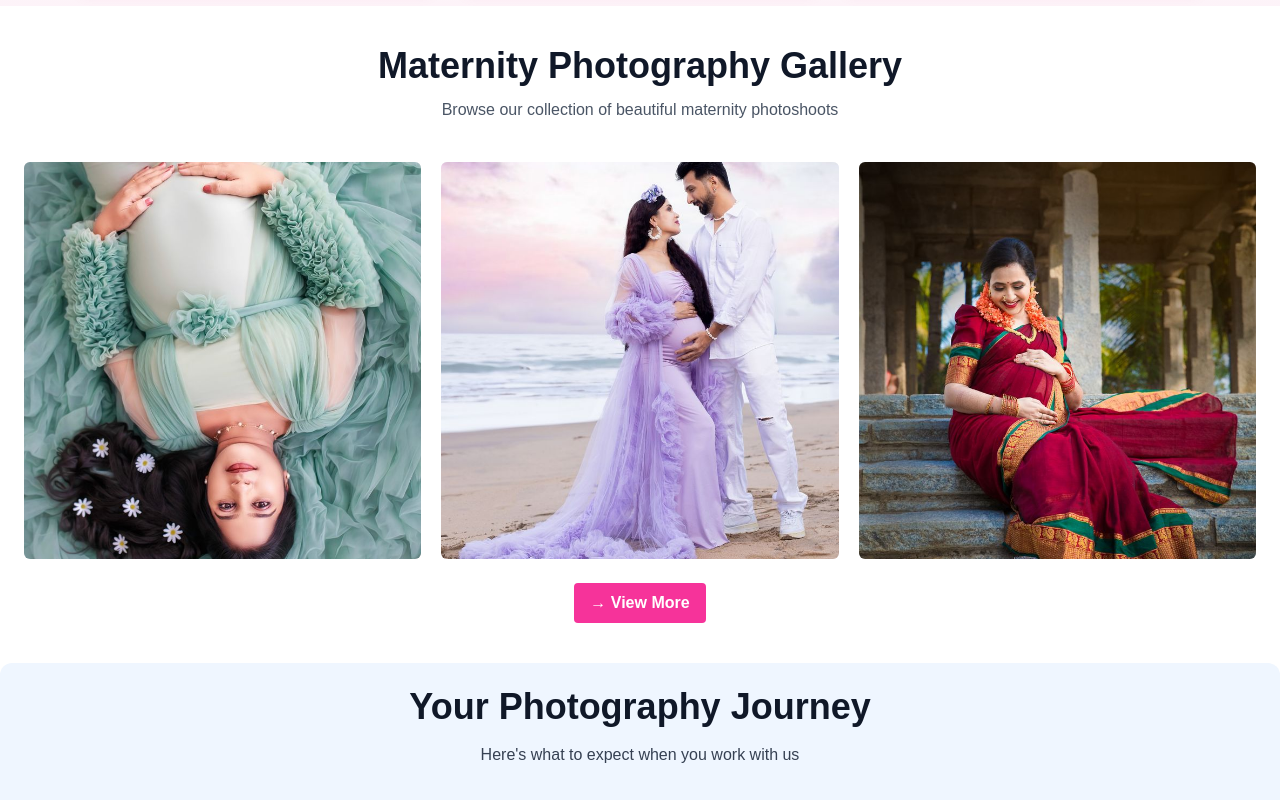
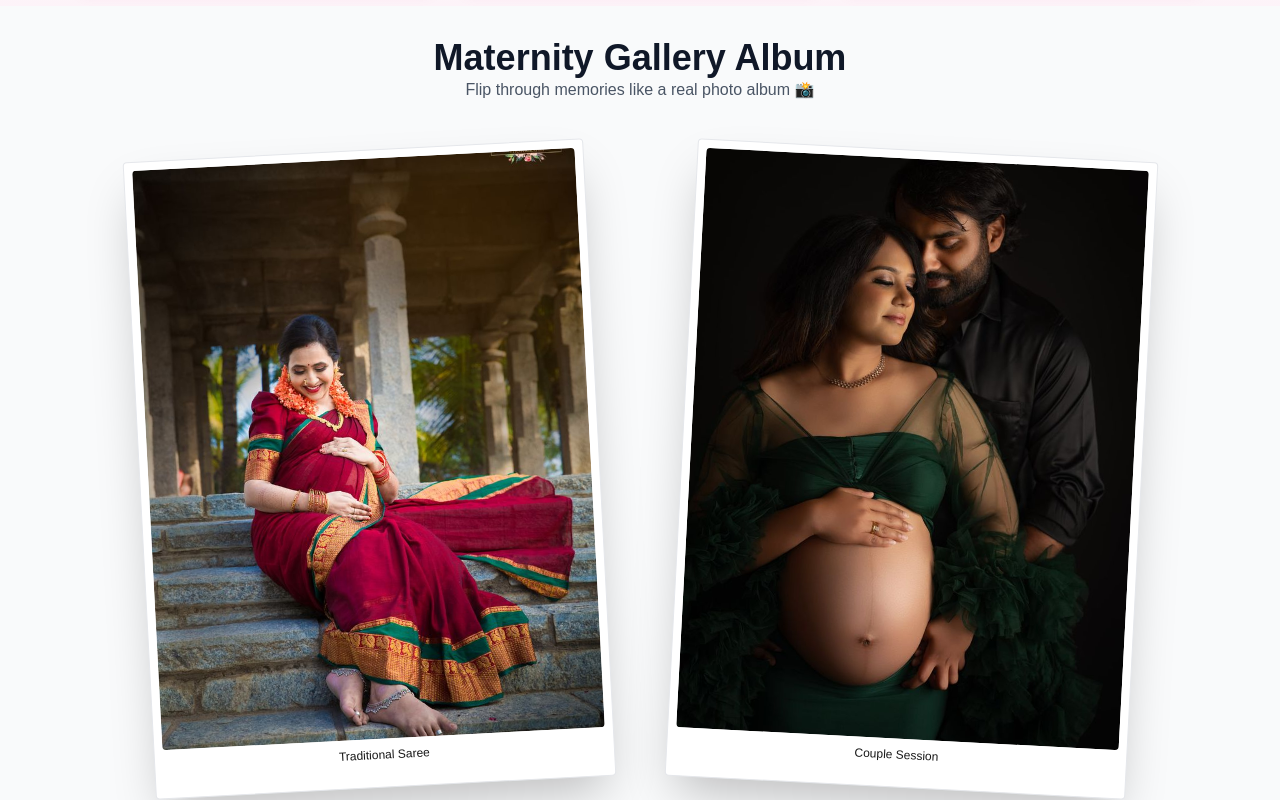
Before and after one commit to swapna-uggam/maternityphotoshoot, a Next.js app: page / in a window 1280 px wide. Shown: the part 7060-7860 px from the top of the page. Built offline with nearby package versions, Linux system fonts and the light colour scheme; no server answers.

Commit message:
first commit

```diff
--- a/app/components/Contact.jsx
+++ b/app/components/Contact.jsx
@@ -416,8 +416,8 @@ export default function Contact() {
 
       <main className=" mx-auto px-4 lg:pb-1 sm:px-6 lg:px-8">
         <div className=" mx-auto text-center mb-16">
-          <h1 className="text-xl sm:text-xl md:text-2xl lg:text-3xl xl:text-4xl 2xl:text-7xl font-bold text-gray-900 mb-4">Contact Our Maternity Photographers</h1>
-          <p className="text-gray-600 text-xs sm:text-base 2xl:text-4xl">
+          <h1 className="text-xl sm:text-xl md:text-2xl lg:text-3xl xl:text-4xl 2xl:text-5xl font-bold text-gray-900 mb-4">Contact Our Maternity Photographers</h1>
+          <p className="text-gray-600 text-xs sm:text-base 2xl:text-3xl">
             Fill out the form below to book your maternity photoshoot or ask any questions. We proudly serve all regions across the UK, including London.
           </p>
         </div>
--- a/app/components/GallerySection.jsx
+++ b/app/components/GallerySection.jsx
@@ -1,142 +1,265 @@
-
 // 'use client';
 
-// import { useState, useRef } from 'react';
+// import { useState, useEffect, useRef } from 'react';
 // import Image from 'next/image';
+// import { motion, AnimatePresence } from 'framer-motion';
+// import { Howl } from 'howler';
+
+// const flipSound = new Howl({
+//   src: ['/flip.mp3'],
+//   volume: 0.3,
+// });
 
 // const galleryItems = [
-//   { id: 1, title: "Vintage Maternity Shoot", img: "/pinvintage.jpg", alt: "Vintage style maternity photoshoot" },
-//   { id: 2, title: "Beach Maternity", img: "/pinbeach.jpg", alt: "Beach maternity photoshoot" },
-//   { id: 3, title: "Traditional Saree", img: "/pintraditional.jpg", alt: "Traditional saree maternity photoshoot" },
-//   { id: 4, title: "Couple Session", img: "/pincouple.jpg", alt: "Couple maternity photoshoot" },
-//   { id: 5, title: "Black & White", img: "/pinblack.jpg", alt: "Black and white maternity photos" },
-//   { id: 6, title: "Outdoor Natural", img: "/pinhero1.jpg", alt: "Outdoor natural light maternity shoot" },
-//   { id: 7, title: "Studio Glamour", img: "/pinstudio.jpg", alt: "Studio maternity photography" },
-//   { id: 8, title: "Family Inclusion", img: "/pinfamily.jpg", alt: "Family maternity photoshoot" },
-//   { id: 9, title: "Seasonal Theme", img: "/pintheme.jpg", alt: "Seasonal themed maternity shoot" },
+//   { id: 1, title: 'Vintage Maternity Shoot', img: '/pinvintage.jpg', alt: 'Vintage style maternity photoshoot' },
+//   { id: 2, title: 'Beach Maternity', img: '/pinbeach.jpg', alt: 'Beach maternity photoshoot' },
+//   { id: 3, title: 'Traditional Saree', img: '/pintraditional.jpg', alt: 'Traditional saree maternity photoshoot' },
+//   { id: 4, title: 'Couple Session', img: '/pincouple.jpg', alt: 'Couple maternity photoshoot' },
+//   { id: 5, title: 'Black & White', img: '/pinblack.jpg', alt: 'Black and white maternity photos' },
+//   { id: 6, title: 'Outdoor Natural', img: '/pinhero1.jpg', alt: 'Outdoor natural light maternity shoot' },
+//   { id: 7, title: 'Studio Glamour', img: '/pinstudio.jpg', alt: 'Studio maternity photography' },
+//   { id: 8, title: 'Family Inclusion', img: '/pinfamily.jpg', alt: 'Family maternity photoshoot' },
+//   { id: 9, title: 'Seasonal Theme', img: '/pintheme.jpg', alt: 'Seasonal themed maternity shoot' },
 // ];
 
 // export default function GallerySection() {
-//   const [showAll, setShowAll] = useState(false);
-//   const galleryRef = useRef(null);
+//   const [pageIndex, setPageIndex] = useState(0);
+//   const [isPlaying, setIsPlaying] = useState(true);
+//   const intervalRef = useRef(null);
 
-//   const handleToggle = () => {
-//     if (showAll && galleryRef.current) {
-//       // Scroll to top of gallery section smoothly
-//       galleryRef.current.scrollIntoView({ behavior: 'smooth' });
-//     }
-//     setShowAll(!showAll);
+//   const nextPage = () => {
+//     flipSound.play();
+//     setPageIndex((prev) => (prev + 2) % galleryItems.length);
 //   };
 
-//   const visibleItems = showAll ? galleryItems : galleryItems.slice(0, 3);
+//   const prevPage = () => {
+//     flipSound.play();
+//     setPageIndex((prev) => (prev - 2 + galleryItems.length) % galleryItems.length);
+//   };
+
+//   const togglePlay = () => setIsPlaying((prev) => !prev);
+
+//   useEffect(() => {
+//     if (isPlaying) {
+//       intervalRef.current = setInterval(nextPage, 4000);
+//     } else {
+//       clearInterval(intervalRef.current);
+//     }
+//     return () => clearInterval(intervalRef.current);
+//   }, [isPlaying]);
+
+//   const leftPage = galleryItems[pageIndex];
+//   const rightPage = galleryItems[(pageIndex + 1) % galleryItems.length];
 
 //   return (
-//     <section id="gallery" ref={galleryRef} className="bg-white py-10 px-3 sm:px-6 md:mt-[-20px] md:py-10">
-//       <div className="max-w-5xl mx-auto mt-[-41px] md:mt-[-30px] text-center mb-10">
-//         <h2 className="text-xl sm:text-xl md:text-2xl lg:text-3xl xl:text-4xl 2xl:text-7xl font-bold text-gray-900 mb-3">
-//           Maternity Photography Gallery
-//         </h2>
-//         <p className="text-xs sm:text-base 2xl:text-4xl text-gray-600">
-//           Browse our collection of beautiful maternity photoshoots
-//         </p>
+//     <section className="bg-white py-12 px-4">
+//       <div className="text-center mb-8">
+//         <h2 className="text-3xl font-bold text-gray-900">Maternity Album</h2>
+//         <p className="text-gray-600">Flip through memories like a book 📖</p>
 //       </div>
 
-//       <div className="grid grid-cols-2 sm:grid-cols-3 gap-3 sm:gap-5">
-//         {visibleItems.map((item) => (
-//           <div
-//             key={item.id}
-//             className="relative aspect-[1/1] overflow-hidden rounded-md group bg-gray-100"
+//       <div className="flex justify-center items-stretch gap-2 md:gap-6 max-w-5xl mx-auto relative">
+//         <AnimatePresence key={leftPage.id}>
+//           <motion.div
+//             key={leftPage.id}
+//             initial={{ rotateY: 90, opacity: 0 }}
+//             animate={{ rotateY: 0, opacity: 1 }}
+//             exit={{ rotateY: -90, opacity: 0 }}
+//             transition={{ duration: 0.6 }}
+//             className="relative w-[45%] aspect-[3/4] bg-white rounded-lg overflow-hidden shadow-xl"
+//             drag="x"
+//             dragConstraints={{ left: 0, right: 0 }}
+//             onDragEnd={(e, info) => {
+//               if (info.offset.x < -50) nextPage();
+//               if (info.offset.x > 50) prevPage();
+//             }}
 //           >
-//             <Image
-//               src={item.img}
-//               alt={item.alt}
-//               fill
-//               className="object-cover transition-transform duration-500 group-hover:scale-105"
-//               sizes="(max-width: 640px) 50vw, (max-width: 1024px) 33vw, 300px"
-//               priority
-//             />
-//           </div>
-//         ))}
+//             <Image src={leftPage.img} alt={leftPage.alt} fill className="object-cover" />
+//             <div className="absolute bottom-0 bg-black/50 text-white w-full p-2 text-center text-xs md:text-sm">
+//               {leftPage.title}
+//             </div>
+//           </motion.div>
+//         </AnimatePresence>
+
+//         <div className="w-[2px] bg-gradient-to-b from-gray-300 to-gray-500 shadow-inner rounded-full" />
+
+//         <AnimatePresence key={rightPage.id}>
+//           <motion.div
+//             key={rightPage.id}
+//             initial={{ rotateY: 90, opacity: 0 }}
+//             animate={{ rotateY: 0, opacity: 1 }}
+//             exit={{ rotateY: -90, opacity: 0 }}
+//             transition={{ duration: 0.6 }}
+//             className="relative w-[45%] aspect-[3/4] bg-white rounded-lg overflow-hidden shadow-xl"
+//             drag="x"
+//             dragConstraints={{ left: 0, right: 0 }}
+//             onDragEnd={(e, info) => {
+//               if (info.offset.x < -50) nextPage();
+//               if (info.offset.x > 50) prevPage();
+//             }}
+//           >
+//             <Image src={rightPage.img} alt={rightPage.alt} fill className="object-cover" />
+//             <div className="absolute bottom-0 bg-black/50 text-white w-full p-2 text-center text-xs md:text-sm">
+//               {rightPage.title}
+//             </div>
+//           </motion.div>
+//         </AnimatePresence>
 //       </div>
 
-//       <div className="text-center mt-6">
-//         <button onClick={handleToggle}
-//           className="bg-pink-500 hover:bg-pink-600 text-white font-semibold py-2 px-4 rounded transition duration-300 text-sm sm:text-base">
-//           {showAll ? '← View Less' : '→ View More'}
+//       <div className="mt-6 text-center space-x-4">
+//         <button
+//           onClick={prevPage}
+//           className="bg-gray-300 hover:bg-gray-400 text-gray-800 font-medium py-2 px-4 rounded"
+//         >
+//           ← Previous
+//         </button>
+//         <button
+//           onClick={togglePlay}
+//           className="bg-pink-500 hover:bg-pink-600 text-white font-medium py-2 px-4 rounded"
+//         >
+//           {isPlaying ? 'Pause ⏸' : 'Play ▶️'}
+//         </button>
+//         <button
+//           onClick={nextPage}
+//           className="bg-gray-300 hover:bg-gray-400 text-gray-800 font-medium py-2 px-4 rounded"
+//         >
+//           Next →
 //         </button>
 //       </div>
 //     </section>
 //   );
 // }
+
+
+
 'use client';
 
-import { useState, useRef } from 'react';
+import { useState, useEffect, useRef } from 'react';
 import Image from 'next/image';
+import { motion, AnimatePresence } from 'framer-motion';
+import { Howl } from 'howler';
+
+const flipSound = new Howl({
+  src: ['/flip.mp3'],
+  volume: 0.3,
+});
 
 const galleryItems = [
-  { id: 1, title: "Vintage Maternity Shoot", img: "/pinvintage.jpg", alt: "Vintage style maternity photoshoot" },
-  { id: 2, title: "Beach Maternity", img: "/pinbeach.jpg", alt: "Beach maternity photoshoot" },
-  { id: 3, title: "Traditional Saree", img: "/pintraditional.jpg", alt: "Traditional saree maternity photoshoot" },
-  { id: 4, title: "Couple Session", img: "/pincouple.jpg", alt: "Couple maternity photoshoot" },
-  { id: 5, title: "Black & White", img: "/pinblack.jpg", alt: "Black and white maternity photos" },
-  { id: 6, title: "Outdoor Natural", img: "/pinhero1.jpg", alt: "Outdoor natural light maternity shoot" },
-  { id: 7, title: "Studio Glamour", img: "/pinstudio.jpg", alt: "Studio maternity photography" },
-  { id: 8, title: "Family Inclusion", img: "/pinfamily.jpg", alt: "Family maternity photoshoot" },
-  { id: 9, title: "Seasonal Theme", img: "/pintheme.jpg", alt: "Seasonal themed maternity shoot" },
+  { id: 1, title: 'Vintage Maternity Shoot', img: '/pinvintage.jpg', alt: 'Vintage style maternity photoshoot' },
+  { id: 2, title: 'Beach Maternity', img: '/pinbeach.jpg', alt: 'Beach maternity photoshoot' },
+  { id: 3, title: 'Traditional Saree', img: '/pintraditional.jpg', alt: 'Traditional saree maternity photoshoot' },
+  { id: 4, title: 'Couple Session', img: '/pincouple.jpg', alt: 'Couple maternity photoshoot' },
+  { id: 5, title: 'Black & White', img: '/pinblack.jpg', alt: 'Black and white maternity photos' },
+  { id: 6, title: 'Outdoor Natural', img: '/pinhero1.jpg', alt: 'Outdoor natural light maternity shoot' },
+  { id: 7, title: 'Studio Glamour', img: '/pinstudio.jpg', alt: 'Studio maternity photography' },
+  { id: 8, title: 'Family Inclusion', img: '/pinfamily.jpg', alt: 'Family maternity photoshoot' },
+  { id: 9, title: 'Seasonal Theme', img: '/pintheme.jpg', alt: 'Seasonal themed maternity shoot' },
 ];
 
 export default function GallerySection() {
-  const [showAll, setShowAll] = useState(false);
-  const galleryRef = useRef(null);
+  const [pageIndex, setPageIndex] = useState(0);
+  const [isPlaying, setIsPlaying] = useState(true);
+  const intervalRef = useRef(null);
 
-  const handleToggle = () => {
-    if (showAll && galleryRef.current) {
-      galleryRef.current.scrollIntoView({ behavior: 'smooth' });
-    }
-    setShowAll(!showAll);
+  const nextPage = () => {
+    flipSound.play();
+    setPageIndex((prev) => (prev + 2) % galleryItems.length);
   };
 
-  const visibleItems = showAll ? galleryItems : galleryItems.slice(0, 3);
+  const prevPage = () => {
+    flipSound.play();
+    setPageIndex((prev) => (prev - 2 + galleryItems.length) % galleryItems.length);
+  };
+
+  const togglePlay = () => setIsPlaying((prev) => !prev);
+
+  useEffect(() => {
+    if (isPlaying) {
+      intervalRef.current = setInterval(nextPage, 4000);
+    } else {
+      clearInterval(intervalRef.current);
+    }
+    return () => clearInterval(intervalRef.current);
+  }, [isPlaying]);
+
+  const leftPage = galleryItems[pageIndex];
+  const rightPage = galleryItems[(pageIndex + 1) % galleryItems.length];
+
+  const polaroidStyles = "bg-white p-2 pb-6 border border-gray-200 shadow-2xl rounded-sm transform transition-all";
 
   return (
-    <section
-      id="gallery"
-      ref={galleryRef}
-      className="bg-white py-10 px-3 sm:px-6 md:py-10"
-    >
-      <div className="max-w-5xl mx-auto text-center mb-10">
-        <h2 className="text-xl sm:text-xl md:text-2xl lg:text-3xl xl:text-4xl 2xl:text-7xl font-bold text-gray-900 mb-3">
-          Maternity Photography Gallery
-        </h2>
-        <p className="text-xs sm:text-base 2xl:text-4xl text-gray-600">
-          Browse our collection of beautiful maternity photoshoots
-        </p>
+    <section id="gallery" className="bg-gray-50 py-8 px-4">
+      <div className="text-center mb-10">
+        <h2 className="text-xl sm:text-xl md:text-2xl lg:text-3xl xl:text-4xl 2xl:text-5xl font-bold text-gray-900">Maternity Gallery Album</h2>
+        <p className="text-gray-600 mb-12 text-xs sm:text-base 2xl:text-3xl">Flip through memories like a real photo album 📸</p>
       </div>
 
-      <div className="grid grid-cols-2 sm:grid-cols-3 gap-3 sm:gap-5">
-        {visibleItems.map((item, index) => (
-          <div
-            key={item.id}
-            className="relative aspect-[1/1] overflow-hidden rounded-md group bg-gray-100"
+      <div className="flex justify-center items-center gap-4 md:gap-10 max-w-6xl mx-auto">
+        <AnimatePresence key={leftPage.id}>
+          <motion.div
+            key={leftPage.id}
+            initial={{ rotateY: 90, opacity: 0 }}
+            animate={{ rotateY: 0, opacity: 1 }}
+            exit={{ rotateY: -90, opacity: 0 }}
+            transition={{ duration: 0.6 }}
+            drag="x"
+            dragConstraints={{ left: 0, right: 0 }}
+            onDragEnd={(e, info) => {
+              if (info.offset.x < -50) nextPage();
+              if (info.offset.x > 50) prevPage();
+            }}
+            className={`${polaroidStyles} w-[40%] aspect-[3/4] rotate-[-3deg]`}
           >
-            <Image
-              src={item.img}
-              alt={item.alt}
-              fill
-              className="object-cover transition-transform duration-500 group-hover:scale-105"
-              sizes="(max-width: 640px) 50vw, (max-width: 1024px) 33vw, 300px"
-              priority={index < 3}
-            />
-          </div>
-        ))}
+            <div className="relative w-full h-full">
+              <Image src={leftPage.img} alt={leftPage.alt} fill className="object-cover rounded-sm" />
+            </div>
+            <p className="text-center text-xs mt-2">{leftPage.title}</p>
+          </motion.div>
+        </AnimatePresence>
+
+        <div className="w-[1px] bg-gray-400 h-[90%] shadow-inner" />
+
+        <AnimatePresence key={rightPage.id}>
+          <motion.div
+            key={rightPage.id}
+            initial={{ rotateY: 90, opacity: 0 }}
+            animate={{ rotateY: 0, opacity: 1 }}
+            exit={{ rotateY: -90, opacity: 0 }}
+            transition={{ duration: 0.6 }}
+            drag="x"
+            dragConstraints={{ left: 0, right: 0 }}
+            onDragEnd={(e, info) => {
+              if (info.offset.x < -50) nextPage();
+              if (info.offset.x > 50) prevPage();
+            }}
+            className={`${polaroidStyles} w-[40%] aspect-[3/4] rotate-[3deg]`}
+          >
+            <div className="relative w-full h-full">
+              <Image src={rightPage.img} alt={rightPage.alt} fill className="object-cover rounded-sm" />
+            </div>
+            <p className="text-center text-xs mt-2">{rightPage.title}</p>
+          </motion.div>
+        </AnimatePresence>
       </div>
 
-      <div className="text-center mt-6">
+      <div className="mt-8 text-center space-x-4">
         <button
-          onClick={handleToggle}
-          className="bg-pink-500 hover:bg-pink-600 text-white font-semibold py-2 px-4 rounded transition duration-300 text-sm sm:text-base"
+          onClick={prevPage}
+          className="bg-gray-300 hover:bg-gray-400 text-gray-800 font-medium py-2 px-4 rounded"
         >
-          {showAll ? '← View Less' : '→ View More'}
+          ← Previous
+        </button>
+        <button
+          onClick={togglePlay}
+          className="bg-pink-500 hover:bg-pink-600 text-white font-medium py-2 px-4 rounded"
+        >
+          {isPlaying ? 'Pause ⏸' : 'Play ▶️'}
+        </button>
+        <button
+          onClick={nextPage}
+          className="bg-gray-300 hover:bg-gray-400 text-gray-800 font-medium mt-2 py-2 px-4 rounded"
+        >
+          Next →
         </button>
       </div>
     </section>
--- a/app/components/MaternityHighlightSection.jsx
+++ b/app/components/MaternityHighlightSection.jsx
@@ -7,11 +7,11 @@ export default function MaternityHighlightSection() {
     <div className="w-full">
       {/* Maternity message ABOVE video */}
       <div className="w-full mt-[-50px] bg-white text-black text-center py-6 px-4">
-        <h2 className="text-xl sm:text-xl md:text-2xl lg:text-3xl xl:text-4xl 2xl:text-7xl font-bold text-black mb-2">
+        <h2 className="text-xl sm:text-xl md:text-2xl lg:text-3xl xl:text-4xl 2xl:text-5xl font-bold text-black mb-2">
   Celebrate Your Journey with Maternity Photography!
 </h2>
 
-        <p className="text-xs sm:text-base 2xl:text-4xl text-gray-700 font-medium">
+        <p className="text-xs sm:text-base 2xl:text-3xl text-gray-700 font-medium">
           See How We Turn Moments into Everlasting Memories
         </p>
       </div>
--- a/app/components/MaternityPricingJustification.jsx
+++ b/app/components/MaternityPricingJustification.jsx
@@ -41,11 +41,11 @@ export default function MaternityPricingJustification() {
       <div className="max-w-full mx-full">
         {/* Heading */}
         <div className="text-center mb-16">
-          <h2 className="mt-[-45px] text-xl sm:text-xl md:text-2xl lg:text-3xl xl:text-4xl 2xl:text-7xl font-bold text-black drop-shadow-lg">
+          <h2 className="mt-[-45px] text-xl sm:text-xl md:text-2xl lg:text-3xl xl:text-4xl 2xl:text-5xl font-bold text-black drop-shadow-lg">
   Why My Prices Are Justified
 </h2>
 
-          <p className="mt-4 text-xs sm:text-base 2xl:text-4xl text-black-700 max-w-2xl mx-auto">
+          <p className="mt-4 text-xs sm:text-base 2xl:text-3xl text-black-700 max-w-2xl mx-auto">
             You're not just paying for photos—you’re investing in a warm, professional, and seamless maternity photography experience available across the UK.
           </p>
         </div>
--- a/app/components/MaternityWhyWeExcel.jsx
+++ b/app/components/MaternityWhyWeExcel.jsx
@@ -47,10 +47,10 @@ export default function MaternityWhyWeExcel() {
   <div className="w-full md:mb-[-70px] mx-auto">
     {/* Heading */}
     <div className="text-center mb-10">
-      <h2 className="text-xl sm:text-xl md:text-2xl lg:text-3xl xl:text-4xl 2xl:text-7xl mt-[-50px] font-bold bg-gradient-to-r text-black-transparent bg-clip-text drop-shadow-lg">
+      <h2 className="text-xl sm:text-xl md:text-2xl lg:text-3xl xl:text-4xl 2xl:text-5xl mt-[-50px] font-bold bg-gradient-to-r text-black-transparent bg-clip-text drop-shadow-lg">
         Why We Excel in Maternity Photography
       </h2>
-      <p className="mt-4 text-xs sm:text-base 2xl:text-4xl text-gray-600">
+      <p className="mt-4 text-xs sm:text-base 2xl:text-3xl text-gray-600">
         💙 Trusted by 1000+ Moms to Capture Their Beautiful Journey 💙
       </p>
     </div>
--- a/app/components/PackagesSection.jsx
+++ b/app/components/PackagesSection.jsx
@@ -141,12 +141,12 @@ export default function PackageSection() {
     <section id="packages" className="py-12 mt-[-40px] md:py-16 bg-pink-50">
       <div className="mx-auto px-4 md:px-6 2xl:max-w-[1600px]">
         {/* Heading */}
-        <h2 className="text-xl sm:text-xl md:text-2xl lg:text-3xl xl:text-4xl 2xl:text-7xl font-bold text-black text-center mb-8 md:mb-12">
+        <h2 className="text-xl sm:text-xl md:text-2xl lg:text-3xl xl:text-4xl 2xl:text-5xl font-bold text-black text-center mb-8 md:mb-12">
           Maternity Photography Packages
         </h2>
 
         {/* Subtext */}
-        <p className="text-center text-gray-600 text-xs sm:text-base 2xl:text-4xl mt-[-30px] xl:mt-[-30px] mx-auto mb-8 md:mb-12">
+        <p className="text-center text-gray-600 text-xs sm:text-base 2xl:text-3xl mt-[-30px] xl:mt-[-30px] mx-auto mb-8 md:mb-12">
           Affordable pricing options for every need. All packages include high-resolution edited images with print release.
         </p>
 
--- a/app/components/PhotographyJourney.jsx
+++ b/app/components/PhotographyJourney.jsx
@@ -50,10 +50,10 @@ export default function PhotographyJourney() {
   return (
     <section className="py-6 px-6 bg-blue-50 rounded-xl">
       <div className="max-w-5xl mx-auto">
-        <h2 className="text-xl sm:text-xl md:text-2xl lg:text-3xl xl:text-4xl 2xl:text-7xl font-bold text-gray-900 mb-4 text-center">
+        <h2 className="text-xl sm:text-xl md:text-2xl lg:text-3xl xl:text-4xl 2xl:text-5xl font-bold text-gray-900 mb-4 text-center">
           Your Photography Journey
         </h2>
-        <p className="text-gray-700 mb-12 text-xs sm:text-base 2xl:text-4xl text-center">
+        <p className="text-gray-700 mb-12 text-xs sm:text-base 2xl:text-3xl text-center">
           Here's what to expect when you work with us
         </p>
 
--- a/app/components/ServicesSection.jsx
+++ b/app/components/ServicesSection.jsx
@@ -52,10 +52,10 @@ export default function ServicesSection() {
       <div className="w-full mx-auto px-4 sm:px-6 lg:px-8">
         {/* Section Title */}
         <div className="text-center mb-12">
-          <h2 className="text-xl sm:text-xl md:text-2xl lg:text-3xl xl:text-4xl 2xl:text-7xl font-bold text-black mb-4">
+          <h2 className="text-xl sm:text-xl md:text-2xl lg:text-3xl xl:text-4xl 2xl:text-5xl font-bold text-black mb-4">
             Our Maternity Photography Services
           </h2>
-          <p className="text-gray-600 text-xs sm:text-base 2xl:text-4xl max-w-2xl mx-auto">
+          <p className="text-gray-600 text-xs sm:text-base 2xl:text-3xl max-w-2xl mx-auto">
             Explore a variety of photography styles tailored to your comfort and preferences.
           </p>
         </div>
--- a/app/components/WhyChooseUs.jsx
+++ b/app/components/WhyChooseUs.jsx
@@ -293,10 +293,10 @@ export default function WhyChooseUs() {
   return (
     <section id="about" className="py-20 md:py-24 mt-[-50px] bg-gray-50 rounded-xl px-4 md:px-6">
       <div className="max-w-4xl mx-auto text-center mb-14">
-        <h2 className="text-xl sm:text-xl md:text-2xl lg:text-3xl xl:text-4xl 2xl:text-7xl font-bold text-gray-900 mb-4">
+        <h2 className="text-xl sm:text-xl md:text-2xl lg:text-3xl xl:text-4xl 2xl:text-5xl font-bold text-gray-900 mb-4">
           Why Choose Our Maternity Photography Services?
         </h2>
-        <p className="text-gray-600 text-xs sm:text-base 2xl:text-4xl">
+        <p className="text-gray-600 text-xs sm:text-base 2xl:text-3xl">
           We specialize in creating stunning, artistic images that celebrate your pregnancy journey.
         </p>
       </div>
--- a/app/components/understandingprices.jsx
+++ b/app/components/understandingprices.jsx
@@ -64,12 +64,12 @@ export default function UnderstandingPrices() {
   return (
     <main className="bg-gradient-to-b from-pink-50 via-white to-pink-50 py-4 sm:py-16 mt-[-14px] px-4 sm:px-6  md:px-12 md:mb-[-50px] lg:px-20 font-sans text-gray-900">
       <div className="max-w-full mx-auto">
-        <h1 className="mb-4 text-xl sm:text-xl md:text-2xl lg:text-3xl xl:text-4xl 2xl:text-7xl font-bold text-center md:-mt-10 text-black sm:mb-12 tracking-wide drop-shadow-md">
+        <h1 className="mb-4 text-xl sm:text-xl md:text-2xl lg:text-3xl xl:text-4xl 2xl:text-5xl font-bold text-center md:-mt-10 text-black sm:mb-12 tracking-wide drop-shadow-md">
   Understanding Our Pricing
 </h1>
 
 
-        <p className="text-xs sm:text-base 2xl:text-4xl md:-mt-10 md:text-lg text-center text-black mb-10 max-w-3xl mx-auto font-medium">
+        <p className="text-xs sm:text-base 2xl:text-3xl md:-mt-10 md:text-lg text-center text-gray-700 mb-10 max-w-3xl mx-auto font-medium">
           Transparent Breakdown of What Makes Our Maternity Photoshoots Exceptional Across the UK
         </p>
 
--- a/package.json
+++ b/package.json
@@ -10,7 +10,8 @@
   },
   "dependencies": {
     "@heroicons/react": "^2.2.0",
-    "framer-motion": "^12.15.0",
+    "framer-motion": "^12.18.1",
+    "howler": "^2.2.4",
     "lucide-react": "^0.511.0",
     "next": "15.3.3",
     "react": "^19.0.0",
```
Also changed, not shown: 1 other file (tests, documents, lock files or other folders).
